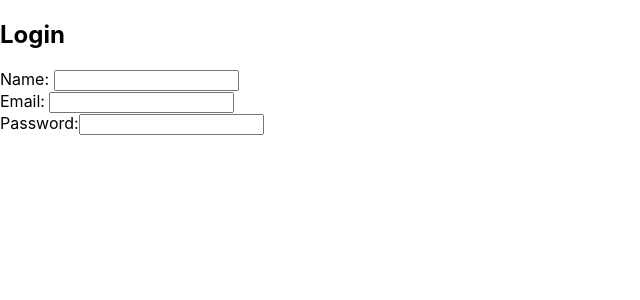
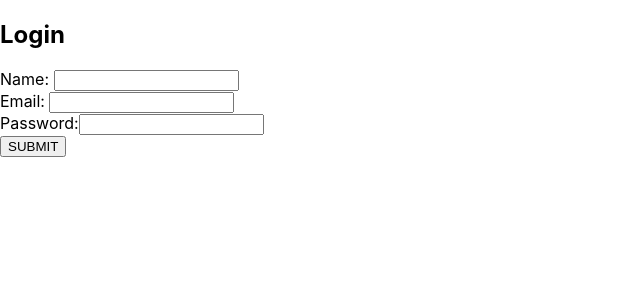
Before and after one commit to MinsooKim142/Login-Form-React, a React (Create React App) app: page / in a window 1280 px wide. Shown: the top 300 px of the page, without its empty margins (0-640 px from the left). Built offline with nearby package versions, Linux system fonts and the light colour scheme.

Commit message:
commit changes

```diff
--- a/src/components/LoginForm.js
+++ b/src/components/LoginForm.js
@@ -23,6 +23,13 @@ function LoginForm() {
 
             </div>
 
+            <div className="form-group">
+                <input type="submit" value="SUBMIT"/>
+
+            </div>
+
+
+
         </div>
     </form>
   )
```
